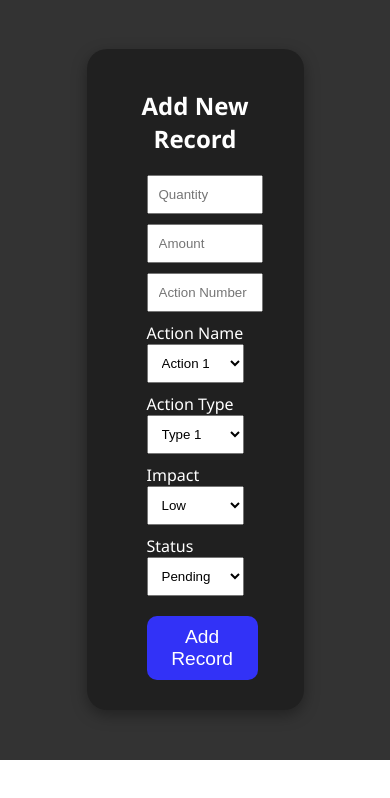
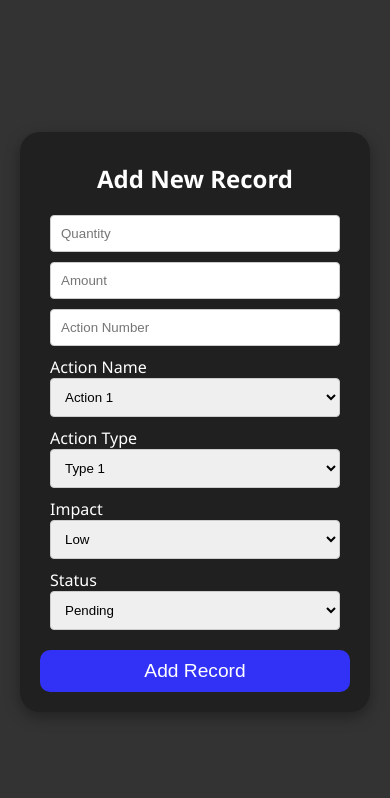
Before and after one commit to pkadam96/statxo, a React (Vite) app in the folder frontend/: page /add-data in a window 390 px wide. Shown: the top 798 px of the page. Built offline with nearby package versions, Linux system fonts and the light colour scheme.

Commit message:
responsiveness added

```diff
--- a/frontend/src/components/DataTable.jsx
+++ b/frontend/src/components/DataTable.jsx
@@ -47,6 +47,7 @@ const DataTable = ({ role, data, setData }) => {
     return (
         <div className="datatable-container">
             <h2>Data Table</h2>
+            <div className='table-wrapper'>
                 <table className="data-table">
                     <thead>
                         <tr>
@@ -107,6 +108,7 @@ const DataTable = ({ role, data, setData }) => {
                         ))}
                     </tbody>
                 </table>
+            </div>
             <div className="data-table-actions">
                 <button onClick={() => setEditMode(!editMode)}>
                     {editMode ? 'Cancel' : 'Edit'}
--- a/frontend/src/styles/addRecordForm.css
+++ b/frontend/src/styles/addRecordForm.css
@@ -1,47 +1,59 @@
-.add-data-container{
+.add-data-container {
     width: 100%;
-    height: 90vh;
+    height: 100vh;
     display: flex;
     align-items: center;
     justify-content: center;
     background-color: #333;
 }
 
-.add-data-container h2{
+.add-data-container h2 {
     text-align: center;
 }
 
-.add-data-container form{
+.add-data-container form {
     width: 30%;
-    padding:20px 50px;
+    padding: 20px 50px;
     color: white;
     background-color: rgb(32, 32, 32);
     box-shadow: rgba(0, 0, 0, 0.35) 0px 5px 15px;
     border-radius: 20px;
 }
 
-.add-data-container form input{
-    width: 95%;
+.add-data-container form input,
+.add-data-container form select {
+    width: 100%;
     padding: 10px;
+    box-sizing: border-box;
+    border: 1px solid #ccc;
+    border-radius: 4px;
 }
 
-.add-data-container form select{
+.add-data-container form button {
     width: 100%;
-    padding: 10px;
-}
-
-.add-data-container form button{
-    width: 95%;
     background-color: rgb(50, 50, 247);
     color: white;
     font-size: larger;
     padding: 10px;
-    margin: 10px;
+    margin: 10px 0;
     border: none;
     border-radius: 10px;
     cursor: pointer;
 }
 
-.add-data-container div{
-    margin:10px
+.add-data-container div {
+    margin: 10px;
 }
+
+@media (max-width: 768px) {
+    .add-data-container form {
+        width: 100%;
+        padding: 10px 20px;
+        border-radius: 20px;
+        margin: 20px;
+    }
+
+    .add-data-container form input {
+        padding: 10px;
+    }
+}
--- a/frontend/src/styles/dataTable.css
+++ b/frontend/src/styles/dataTable.css
@@ -2,7 +2,7 @@
     min-height: 85vh;
     padding: 20px;
     background-color: #333;
-    color:white;
+    color: white;
 }
 
 .datatable-container h2 {
@@ -11,17 +11,23 @@
     font-size: 30px;
 }
 
+.table-wrapper {
+    overflow-x: auto;
+}
+
 .data-table {
     border-collapse: collapse;
     margin-bottom: 20px;
+    width: 100%;
 }
-.data-table th{
+
+.data-table th {
     color: black;
 }
 
 .data-table th, .data-table td {
     border: 1px solid #ddd;
-    padding: 8px;
+    padding: 1%;
     text-align: left;
     width: 150px;
     height: 50px;
@@ -41,16 +47,17 @@
 .data-table tbody tr:nth-child(even) {
     background-color: #525151;
 }
+
 .data-table td input, .data-table td select {
     width: calc(100% - 16px);
-    padding: 6px;
+    padding: 2px;
     box-sizing: border-box;
     border: none;
     background-color: transparent;
     color: white;
 }
 
-.data-table td select option{
+.data-table td select option {
     background-color: black;
 }
 
@@ -58,6 +65,7 @@
     display: flex;
     justify-content: flex-end;
     margin-right: 5px;
+    gap: 10px;
 }
 
 .data-table-actions button {
@@ -74,3 +82,15 @@
 .data-table-actions button:hover {
     background-color: #0056b3;
 }
+
+@media (max-width: 768px) {
+    .data-table th, .data-table td {
+        padding-left: 5px;
+    }
+
+    .data-table-actions button {
+        margin: 5px 0;
+        padding: 8px 16px;
+        font-size: small;
+    }
+}
--- a/frontend/src/styles/login.css
+++ b/frontend/src/styles/login.css
@@ -11,7 +11,7 @@
 }
 
 .login-form{
-    padding: 100px;
+    padding: 10%;
     box-shadow: rgba(0, 0, 0, 0.35) 0px 5px 15px;
     border-radius: 20px;
     background-color: rgb(32, 32, 32);
```
Lines whose indentation alone changed are shown as unchanged.
